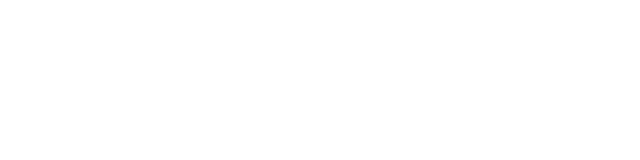
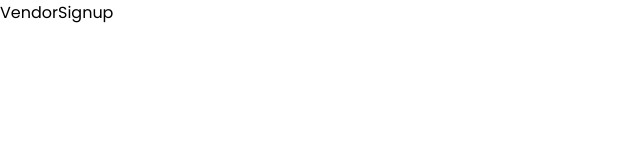
Before and after one commit to Gamehuz/pentria-web-archive, a React (Vite) app: page /vendor-signup in a window 1280 px wide. Before the commit this address had no page. Shown: the top 160 px of the page, without its empty margins (0-640 px from the left). Built offline with nearby package versions, Linux system fonts and the light colour scheme.

Commit message:
feat: vendor signup pagge

```diff
--- a/src/Routes.jsx
+++ b/src/Routes.jsx
@@ -1,10 +1,11 @@
 import React from "react";
 import { Route, Routes as Switch } from "react-router-dom";
 import Homepage from "./pages/Home";
-import CustomerSignUp from "./pages/CustomerSignUp"
+import CustomerSignUp from "./pages/CustomerSignUp";
 import PromptPage from "./pages/PromptPage";
 import BookingPage from "./pages/BookingPage";
 import BlogPage from "./pages/BlogPage";
+import VendorSignup from "./pages/VendorSIgnUp/VendorSignup";
 
 // jsdoc
 /**
@@ -16,6 +17,7 @@
     <Switch>
       <Route exact path="/" element={<Homepage />} />
       <Route exact path="/customer-signup" element={<CustomerSignUp />} />
+      <Route exact path="/vendor-signup" element={<VendorSignup />} />
       <Route exact path="/prompt" element={<PromptPage />} />
       <Route exact path="/booking" element={<BookingPage />} />
       <Route exact path="/blog" element={<BlogPage />} />
--- /dev/null
+++ b/src/pages/VendorSIgnUp/VendorSignup.jsx
@@ -0,0 +1,10 @@
+import React from 'react'
+import styles from "./VendorSignup.module.scss"
+
+const VendorSignup = () => {
+  return (
+    <div>VendorSignup</div>
+  )
+}
+
+export default VendorSignup
```
Also changed, not shown: src/pages/VendorSIgnUp/VendorSignup.module.scss (added).
